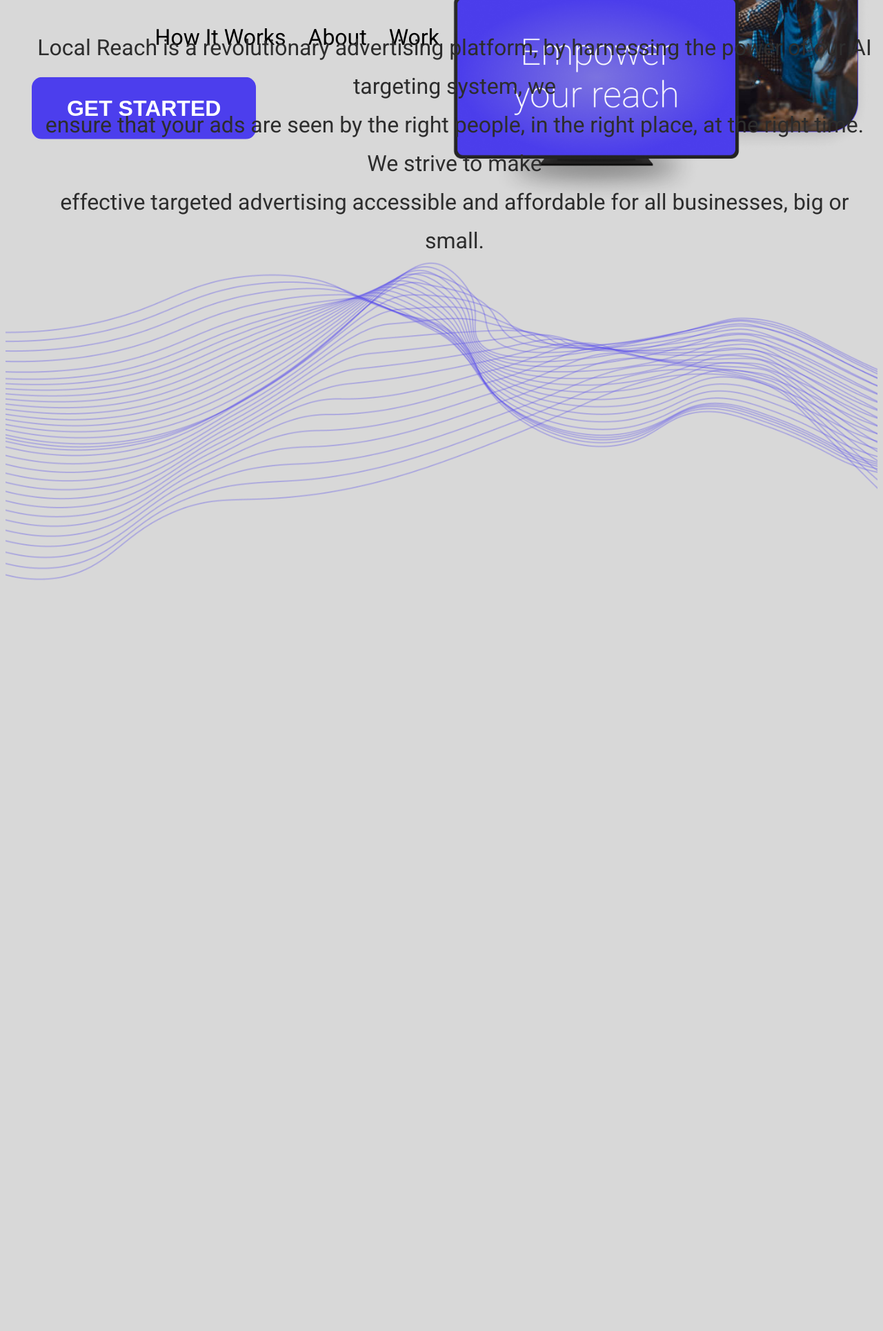
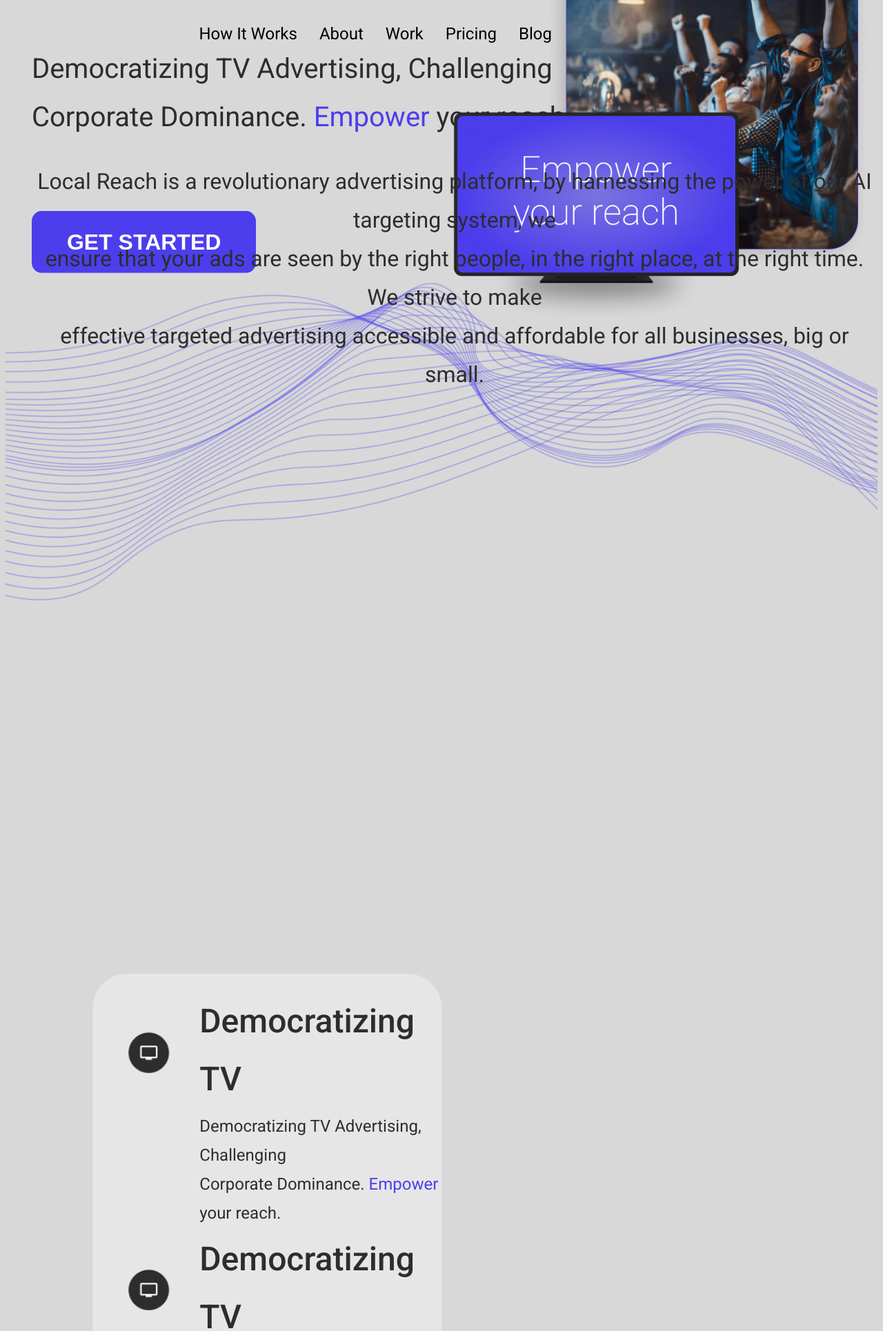
Before and after one commit to LocalReach/lrsite2.0, a Django app: page / in a window 1280 px wide; the page is wider, and only the part inside the window is pictured. Shown: the top 1930 px of that part at 69% size. Before the commit the page ends 841 px from the top of that part, so only its background shows below. Run offline with Django 5.2, Linux system fonts and the light colour scheme.

Commit message:
Second Section Complete

```diff
--- a/localreachwebsite/static/index.css
+++ b/localreachwebsite/static/index.css
@@ -19,7 +19,7 @@ p {
     text-align: center;
     padding: 14px 16px;
     text-decoration: none;
-    font-size: 200%;
+    font-size: 150%;
     font-family: 'Roboto';
     font-weight: 400;
     height: 100%;
@@ -38,7 +38,8 @@ p {
     border-color: transparent;
     border-radius: 12px;
     position: relative;
-    transform: translate(8%, 5%);
+    transform: translateY(-6%);
+    transform: translateX(5%);
 }
 
 #contact-us:hover {
@@ -49,8 +50,8 @@ p {
 .central-text {
     margin-left: 3%;
     font-family: 'Roboto';
-    height:30cm;
-    transform: translateY(-110%);
+    height: 30cm;
+    transform: translateY(-92%);
 }
 
 #weird-img {
@@ -94,14 +95,14 @@ p {
 
 #wave-thing {
     width: 100%;
-    transform: translateY(33%);
+    transform: translateY(39%);
     height: 80%;
 }
 
 .central-images {
     width: 75%;
     position: relative;
-    transform: translate(35%, -95%);
+    transform: translate(35%, -100%);
 }
 
 #description {
@@ -111,3 +112,63 @@ p {
     text-align: center;
     transform: translateY(-200%);
 }
+
+.democratizing-section {
+    font-family: 'Roboto';
+    width: 40%;
+    height: 18cm;
+    transform: translate(25%, -70%);
+}
+
+.democratizing-table {
+    background-color: #E6E6E6;
+    float: left;
+}
+
+.democratizing-table img {
+    width: 60%;
+    padding-top: 15%;
+}
+
+.democratizing-table td {
+    line-height: 175%;
+    color: #2D2D2D;
+}
+
+.outer-table {
+    border-radius: 50px;
+    overflow: hidden;
+    position: relative;
+}
+
+.democratizing-table span {
+    color: #4C3EED;
+}
+
+.everybody-wins-section {
+    font-family: 'Roboto';
+    transform: translate(120%, -110%);
+}
+
+#everybody-wins {
+    font-size: 800%;
+    font-weight: 900;
+    margin-top: 0px;
+    margin-bottom: 18%;
+}
+
+.everybody-wins-section button {
+    font-size: 150%;
+    background-color: #4C3EED;
+    border-color: transparent;
+    border-radius: 15px;
+    color: white;
+    padding: 4% 8%;
+    margin-top: 5%;
+    transform: translateY(-90%);
+}
+
+.everybody-wins-section button:hover {
+    background-color: #8379f7;
+    cursor: pointer;
+}
--- a/localreachwebsite/templates/index.html
+++ b/localreachwebsite/templates/index.html
@@ -8,7 +8,7 @@
     {% load static %}
 
     <style>
-        @import url('https://fonts.googleapis.com/css2?family=Roboto:wght@400;900&display=swap');
+        @import url('https://fonts.googleapis.com/css2?family=Roboto:wght@400;500;900&display=swap');
     </style>
     <link rel="stylesheet" href="../static/index.css">
 </head>
@@ -41,7 +41,47 @@
         <p id="description">Local Reach is a revolutionary advertising platform, by harnessing the power of our AI targeting system, we<br>
             ensure that your ads are seen by the right people, in the right place, at the right time. We strive to make<br>
             effective targeted advertising accessible and affordable for all businesses, big or small. </p>
+    </div>
 
+    <div class="democratizing-section">
+
+        <div class="outer-table" style="background-color: #e6e6e6;">
+            <table class="democratizing-table">
+                <tr>
+                    <td style="width: 30%; padding-left: 10%; padding-top: 5%;"><img src="../static/images/TV Icon.png"></td>
+                    <td style="font-size: 300%; font-weight: 500; width: 90%; padding-top: 5%;">Democratizing TV</td>
+                </tr>
+                <tr>
+                    <td style="width: 30%; padding-left: 10%;"></td>
+                    <td style="font-size: 150%;">Democratizing TV Advertising, Challenging<br>
+                        Corporate Dominance. <span>Empower</span> your reach.</td>
+                </tr>
+                <tr>
+                    <td style="width: 30%; padding-left: 10%;"><img src="../static/images/TV Icon.png"></td>
+                    <td style="font-size: 300%; font-weight: 500; width: 90%;">Democratizing TV</td>
+                </tr>
+                <tr>
+                    <td style="width: 30%; padding-left: 10%;"></td>
+                    <td style="font-size: 150%;">Democratizing TV Advertising, Challenging<br>
+                        Corporate Dominance. <span>Empower</span> your reach.</td>
+                </tr>
+                <tr>
+                    <td style="width: 30%; padding-left: 10%;"><img src="../static/images/TV Icon.png"></td>
+                    <td style="font-size: 300%; font-weight: 500; width: 90%;">Democratizing TV</td>
+                </tr>
+                <tr>
+                    <td style="width: 30%; padding-left: 10%; padding-bottom: 5%;"></td>
+                    <td style="font-size: 150%; padding-bottom: 5%;">Democratizing TV Advertising, Challenging<br>
+                        Corporate Dominance. <span>Empower</span> your reach.</td>
+                </tr>
+            </table>
+        </div>
+
+        <div class="everybody-wins-section">
+            <p id="everybody-wins">Everybody<br><span style="color: #4C3EED">Wins!</span> <img src="../static/images/Arrow.png" style="width: 18%;"></p>
+
+            <button type="button"><b>GET STARTED</b></button>
+        </div>
     </div>
 </body>
 </html>
```
Also changed, not shown: localreachwebsite/static/images/Arrow.png (added), localreachwebsite/static/images/Group 7.png (added), localreachwebsite/static/images/TV Icon.png (added), 4 other files.
